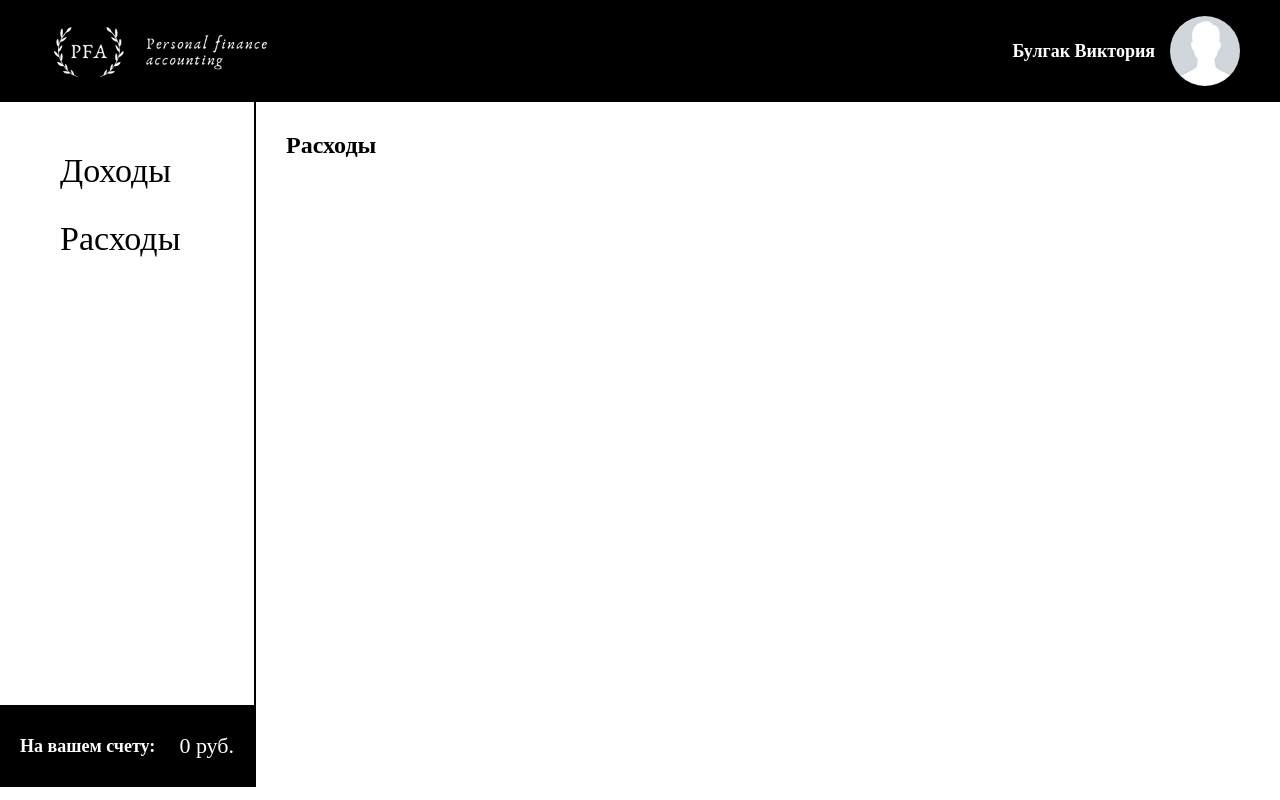
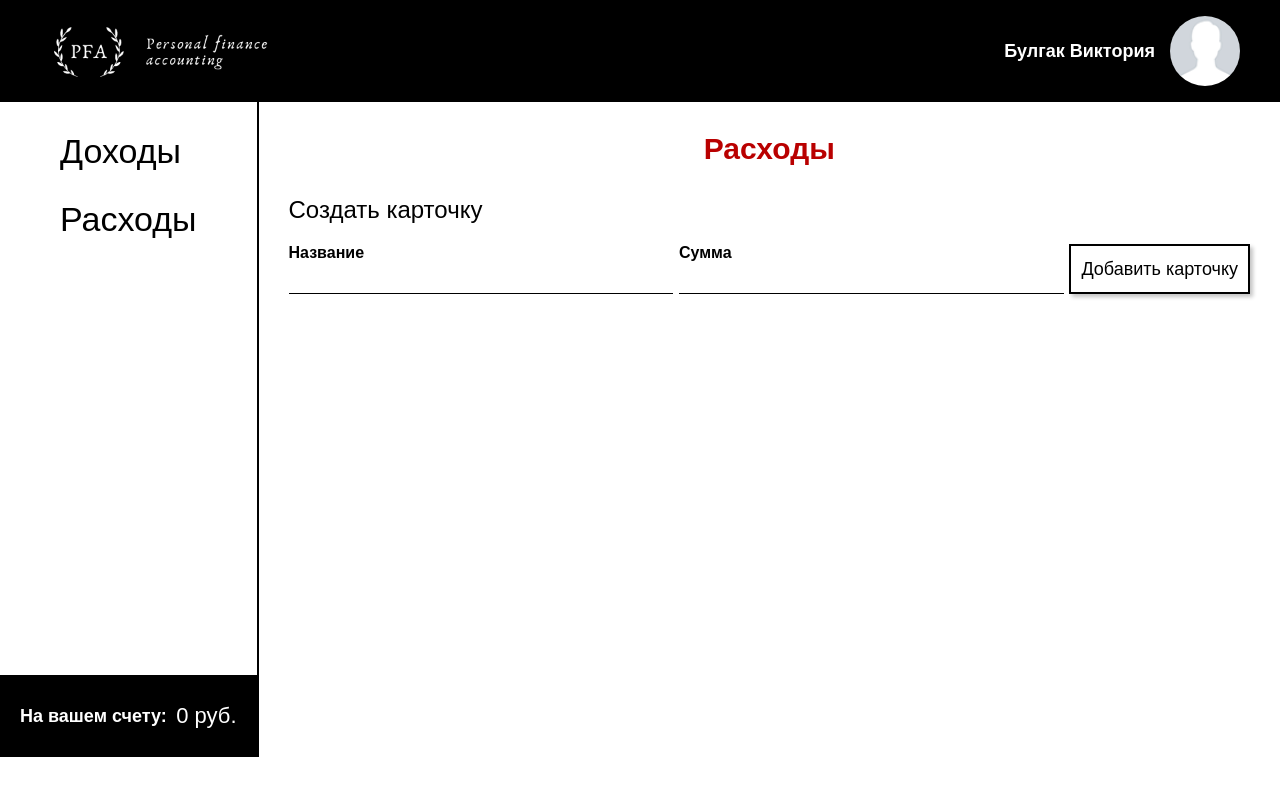
Before and after one commit to BulgakViktoriya14/-Personal-finance-accounting, a React (Create React App) app: page /expenses in a window 1280 px wide. Built offline with nearby package versions, Linux system fonts and the light colour scheme.

Commit message:
update project

```diff
--- /dev/null
+++ b/src/components/card/CreationCard.js
@@ -0,0 +1,26 @@
+import React from 'react';
+
+class CreationCard extends React.Component {
+	addCart() {
+    	console.log("add card")
+  	}
+	render() {
+		return (
+			<div className="creation-card">
+				<h2 className="subtitle">Создать карточку</h2>
+				<form className="form">
+					<fieldset className="fieldset">
+    					<label htmlFor="name" className="label">Название</label>
+    					<input type="text" id="name" className="input"/>
+    				</fieldset>
+    				<fieldset className="fieldset">
+    					<label htmlFor="sum" className="label">Сумма</label>
+    					<input type="number" id="sum" className="input"/>
+    				</fieldset>
+    				<input type="button" className="button-add-card" value="Добавить карточку" onClick={this.addCart}/>
+				</form>
+			</div>
+		)
+	}
+}
+export default CreationCard;
--- a/src/components/content/Expenses.js
+++ b/src/components/content/Expenses.js
@@ -1,10 +1,12 @@
 import React from 'react';
+import CreationCard from './../card/CreationCard.js';
 
 class Expenses extends React.Component {
 	render() {
 		return (
 			<div className="wrapper">
 				<h1 className="title">Расходы</h1>
+				<CreationCard/>
 			</div>
 			)
 	}
--- a/src/components/content/Income.js
+++ b/src/components/content/Income.js
@@ -1,10 +1,13 @@
 import React from 'react';
+import CreationCard from './../card/CreationCard.js';
 
 class Income extends React.Component {
 	render() {
 		return (
 			<div className="wrapper">
 				<h1 className="title">Доходы</h1>
+				<CreationCard/>
+				<h2 className="subtitle">Ваши карточки доходов</h2>
 			</div>
 		)
 	}
--- a/src/style/style.css
+++ b/src/style/style.css
@@ -5,8 +5,10 @@ body {
 	margin: 0;
 	padding: 0;
 	color: #000;
+    overflow-y: hidden;
+    font-family: Arial, sans-serif;
 }
-h1,h1,h3,h4,h5,h6 {
+h1,h2,h3,h4,h5,h6 {
 	margin: 0;
 }
 ul {
@@ -62,8 +64,7 @@ a {
 .content {
 	display: flex;
     flex-basis: 100%;
-    height: 100%;
-    min-height: calc(100vh - 115px);
+    height: calc(100vh - 145px);
 }
 .sidebar {
 	display: flex;
@@ -72,7 +73,7 @@ a {
     border-right: 2px solid #000;
 }
 .menu-list {
-    padding: 20px 60px;
+    padding: 0 60px 20px 60px;
 }
 .menu-item {
 	margin: 30px 0;
@@ -121,3 +122,64 @@ a {
 	flex-basis: 80%;
 	padding: 30px;
 }
+.title {
+	text-align: center;
+    font-size: 30px;
+    line-height: 34px;
+    margin: 0 0 30px 0;
+    color: #b90000;
+}
+.subtitle {
+    font-weight: 300;
+    font-size: 24px;
+    line-height: 28px;
+    margin: 0 0 20px 0;
+}
+.subtitle:nth-child(3) {
+	margin: 50px 0 20px 0;
+}
+.form {
+	display: flex;
+    justify-content: space-between;
+    flex-basis: 100%;
+}
+.fieldset {
+	border: none;
+    display: flex;
+    flex-direction: column;
+    padding: 0;
+    flex-basis: 40%;
+    margin: 0;
+}
+.label {
+	font-size: 16px;
+    font-weight: 600;
+    margin: 0 0 5px 0;
+}
+.input {
+	padding: 5px;
+    font-size: 14px;
+    line-height: 14px;
+    outline: none;
+	border: none;
+	border-bottom: 1px solid #000;
+}
+.button-add-card {
+	font-size: 18px;
+    color: #000;
+    line-height: 18px;
+    padding: 10px;
+    background-color: #fff;
+    border: 2px solid #000;
+    box-shadow: 3px 3px 4px #0000003b;
+    outline: none;
+    cursor: pointer;
+    transition: 300ms;
+}
+.button-add-card:hover {
+	background-color: #000;
+	color: #fff;
+}
+.button-add-card:active {
+	box-shadow: none;
+}
```
Also changed, not shown: src/components/card/index.js (added, +7 -0 lines).
